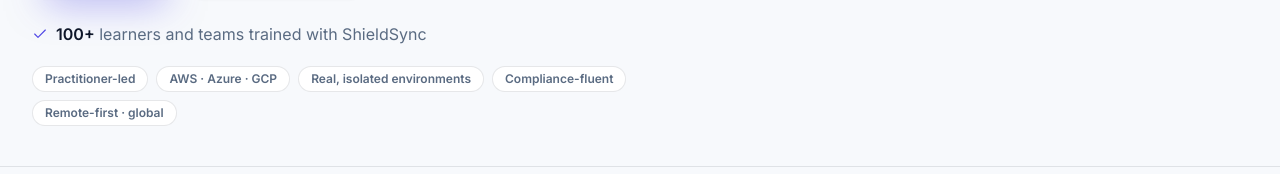
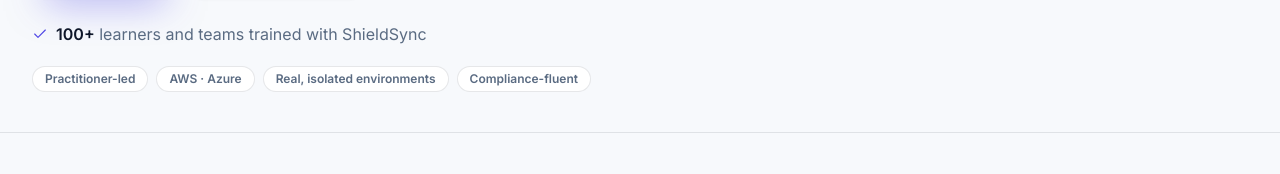
Before and after one commit to shieldsyncsecurity/shieldsync-website, a Next.js app: page / in a window 1280 px wide. Shown: the part 388-562 px from the top of the page. Built offline with nearby package versions, Linux system fonts and the light colour scheme; no server answers.

Commit message:
Trim hero capability chips: drop GCP and "Remote-first · global" (owner)
"AWS · Azure · GCP" -> "AWS · Azure"; removed the "Remote-first · global" chip.
Four chips now: Practitioner-led / AWS · Azure / Real, isolated environments /
Compliance-fluent.

```diff
--- a/app/page.tsx
+++ b/app/page.tsx
@@ -76,7 +76,7 @@ const SERVICE_ICONS = { cloud: Cloud, shield: Shield, flask: Flask, compliance:
 // false compliance claim (owner, 2026-07-10: "replace these with something else").
 // Compliance FLUENCY (helping clients get audit-ready) is true and lives in the
 // hero prose + the GRC service page.
-const CAPABILITIES = ["Practitioner-led", "AWS · Azure · GCP", "Real, isolated environments", "Compliance-fluent", "Remote-first · global"];
+const CAPABILITIES = ["Practitioner-led", "AWS · Azure", "Real, isolated environments", "Compliance-fluent"];
 
 export default function HomePage() {
   return (
```
